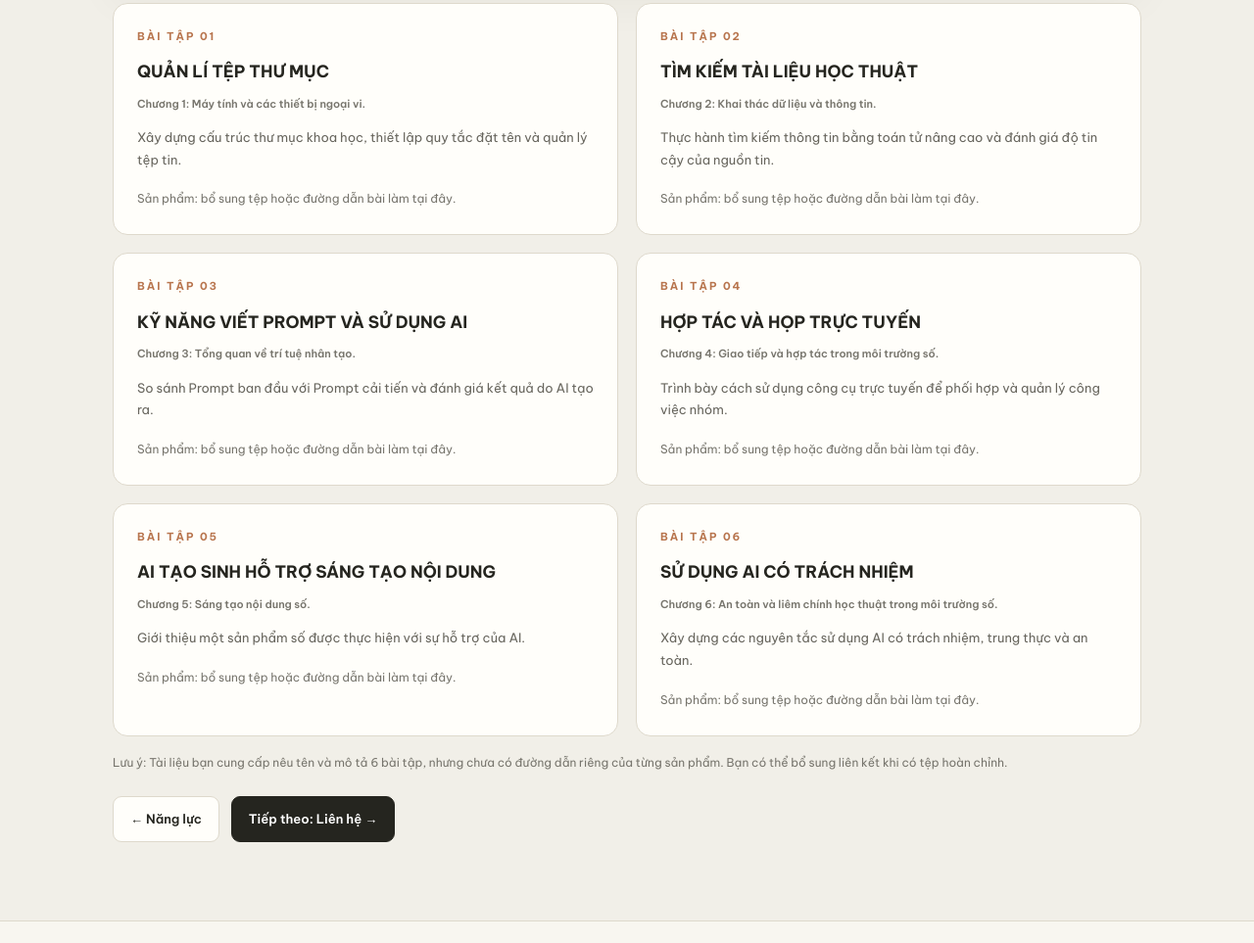
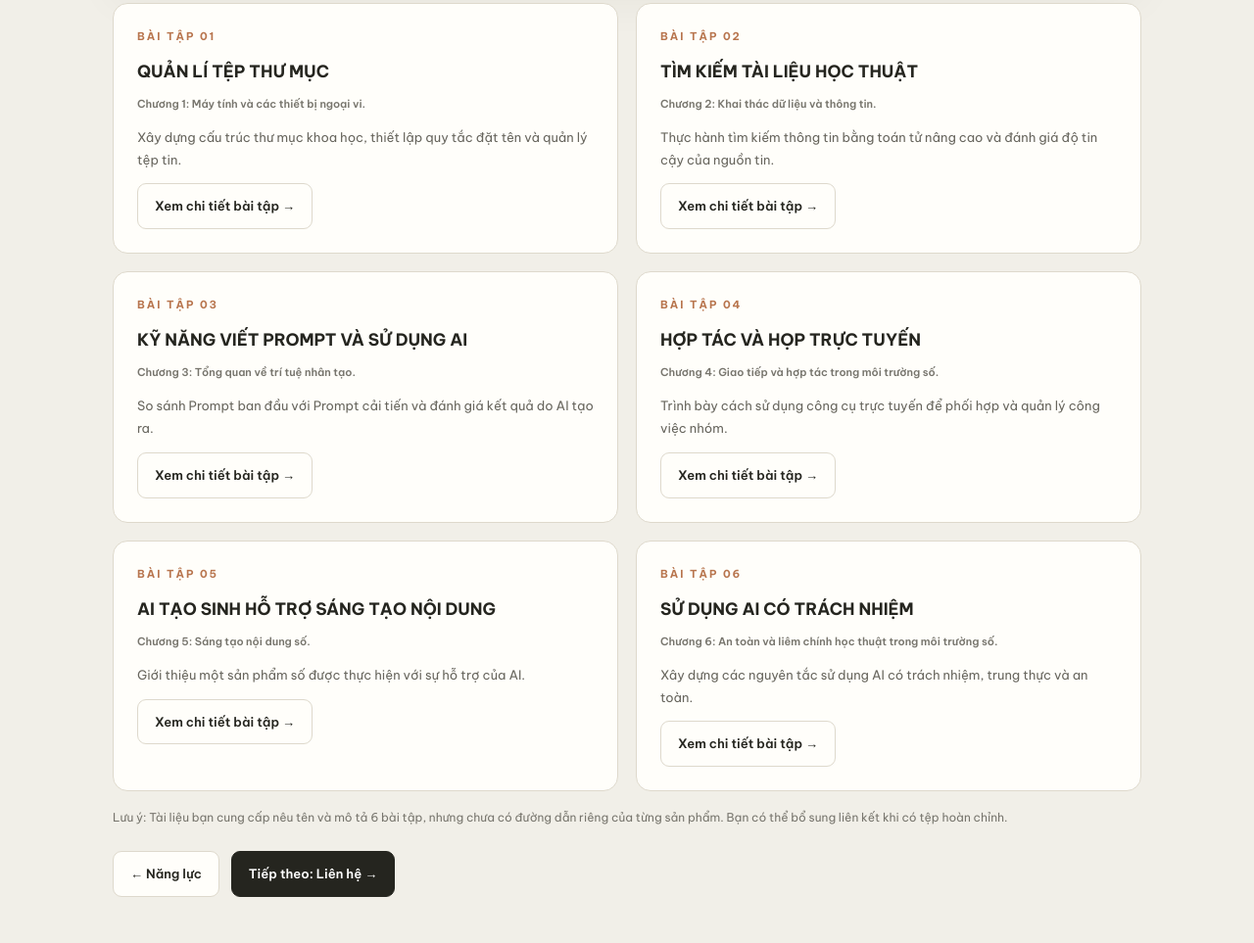
Before and after one commit to tam09072007/Tam09072007-, a plain HTML site: page du-an.html in a window 1280 px wide. Shown: the part 678-1641 px from the top of the page at 98% size. Drawn offline with Linux system fonts and the light colour scheme.

Commit message:
Update du-an.html

```diff
--- a/du-an.html
+++ b/du-an.html
@@ -30,22 +30,52 @@
 </section>
 <div class="project-grid"><article class="project-card">
  <div class="project-no">BÀI TẬP 01</div><h3>QUẢN LÍ TỆP THƯ MỤC</h3><div class="chapter">Chương 1: Máy tính và các thiết bị ngoại vi.</div><p>Xây dựng cấu trúc thư mục khoa học, thiết lập quy tắc đặt tên và quản lý tệp tin.</p>
- <span class="note">Sản phẩm: bổ sung tệp hoặc đường dẫn bài làm tại đây.</span>
+<a class="btn detail-link"
+   href="bai-tap-1.html"
+   target="_blank"
+   rel="noopener">
+   Xem chi tiết bài tập →
+</a>
 </article><article class="project-card">
  <div class="project-no">BÀI TẬP 02</div><h3>TÌM KIẾM TÀI LIỆU HỌC THUẬT</h3><div class="chapter">Chương 2: Khai thác dữ liệu và thông tin.</div><p>Thực hành tìm kiếm thông tin bằng toán tử nâng cao và đánh giá độ tin cậy của nguồn tin.</p>
- <span class="note">Sản phẩm: bổ sung tệp hoặc đường dẫn bài làm tại đây.</span>
+<a class="btn detail-link"
+   href="bai-tap-2.html"
+   target="_blank"
+   rel="noopener">
+   Xem chi tiết bài tập →
+</a>
 </article><article class="project-card">
  <div class="project-no">BÀI TẬP 03</div><h3>KỸ NĂNG VIẾT PROMPT VÀ SỬ DỤNG AI</h3><div class="chapter">Chương 3: Tổng quan về trí tuệ nhân tạo.</div><p>So sánh Prompt ban đầu với Prompt cải tiến và đánh giá kết quả do AI tạo ra.</p>
- <span class="note">Sản phẩm: bổ sung tệp hoặc đường dẫn bài làm tại đây.</span>
+ <a class="btn detail-link"
+   href="bai-tap-3.html"
+   target="_blank"
+   rel="noopener">
+   Xem chi tiết bài tập →
+</a>
 </article><article class="project-card">
  <div class="project-no">BÀI TẬP 04</div><h3>HỢP TÁC VÀ HỌP TRỰC TUYẾN</h3><div class="chapter">Chương 4: Giao tiếp và hợp tác trong môi trường số.</div><p>Trình bày cách sử dụng công cụ trực tuyến để phối hợp và quản lý công việc nhóm.</p>
- <span class="note">Sản phẩm: bổ sung tệp hoặc đường dẫn bài làm tại đây.</span>
+<a class="btn detail-link"
+   href="bai-tap-4.html"
+   target="_blank"
+   rel="noopener">
+   Xem chi tiết bài tập →
+</a>
 </article><article class="project-card">
  <div class="project-no">BÀI TẬP 05</div><h3>AI TẠO SINH HỖ TRỢ SÁNG TẠO NỘI DUNG</h3><div class="chapter">Chương 5: Sáng tạo nội dung số.</div><p>Giới thiệu một sản phẩm số được thực hiện với sự hỗ trợ của AI.</p>
- <span class="note">Sản phẩm: bổ sung tệp hoặc đường dẫn bài làm tại đây.</span>
+ <a class="btn detail-link"
+   href="bai-tap-5.html"
+   target="_blank"
+   rel="noopener">
+   Xem chi tiết bài tập →
+</a>
 </article><article class="project-card">
  <div class="project-no">BÀI TẬP 06</div><h3>SỬ DỤNG AI CÓ TRÁCH NHIỆM</h3><div class="chapter">Chương 6: An toàn và liêm chính học thuật trong môi trường số.</div><p>Xây dựng các nguyên tắc sử dụng AI có trách nhiệm, trung thực và an toàn.</p>
- <span class="note">Sản phẩm: bổ sung tệp hoặc đường dẫn bài làm tại đây.</span>
+ <a class="btn detail-link"
+   href="bai-tap-6.html"
+   target="_blank"
+   rel="noopener">
+   Xem chi tiết bài tập →
+</a>
 </article></div>
 <p class="note">Lưu ý: Tài liệu bạn cung cấp nêu tên và mô tả 6 bài tập, nhưng chưa có đường dẫn riêng của từng sản phẩm. Bạn có thể bổ sung liên kết khi có tệp hoàn chỉnh.</p>
 <div class="button-row"><a class="btn" href="nang-luc.html">← Năng lực</a><a class="btn primary" href="lien-he.html">Tiếp theo: Liên hệ →</a></div>
```
